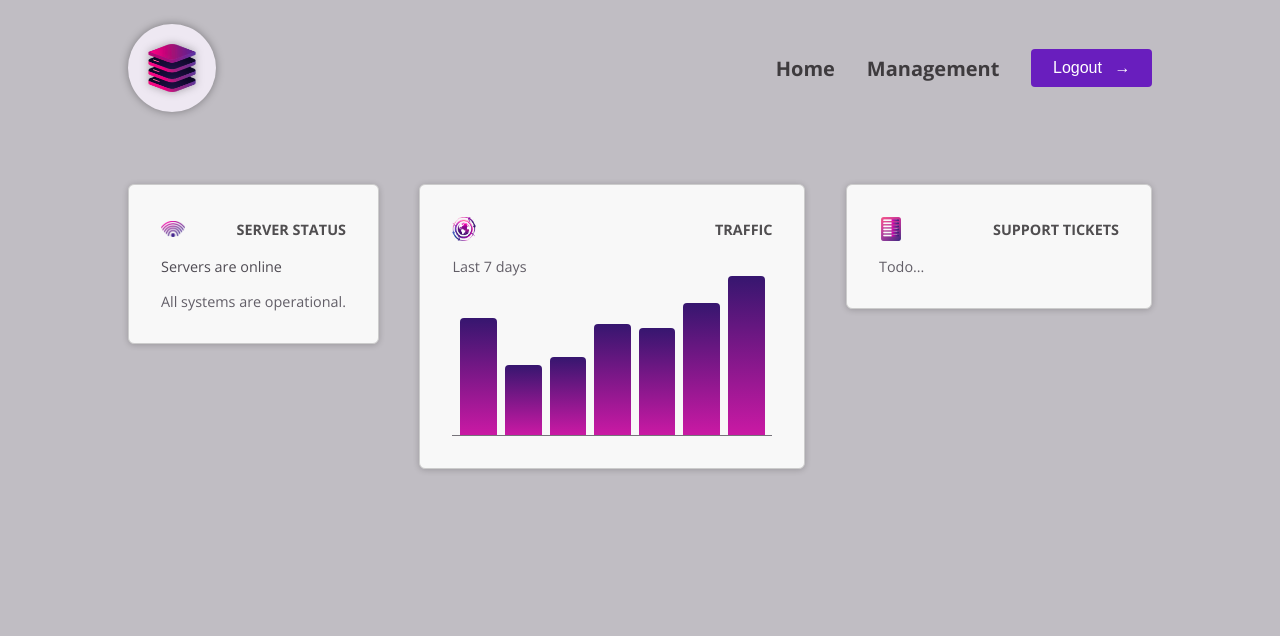
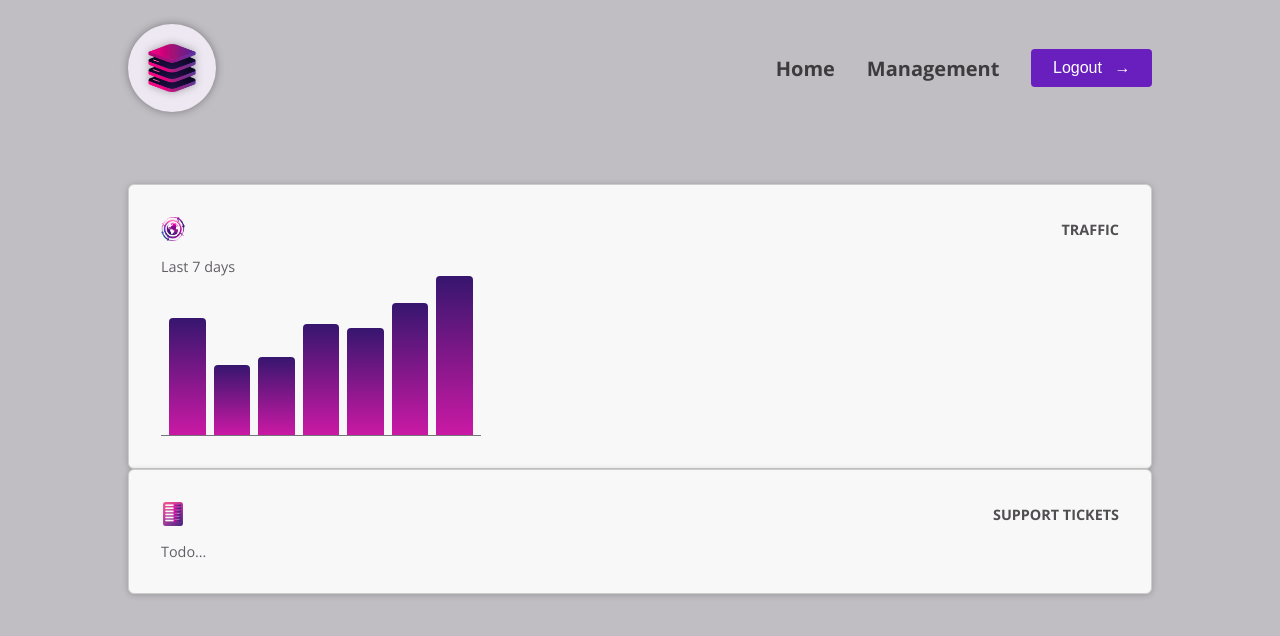
Before and after one commit to mitrasingh/angular-ticket-system, an Angular app: page / in a window 1280 px wide. Shown: the top 636 px of the page. Built offline with nearby package versions, Linux system fonts and the light colour scheme.

Commit message:
refactor: move server status structure to own component

```diff
--- a/src/app/app.component.html
+++ b/src/app/app.component.html
@@ -1,27 +1,5 @@
 <app-header />
 <main>
-  <div id="dashboard">
-    <div class="dashboard-item">
-      <article>
-        <header>
-          <img src="status.png" alt="A signal symbol" />
-          <h2>Server Status</h2>
-        </header>
-        <div>
-          @if (currentStatus === 'online') {
-          <p>Servers are online</p>
-          <p>All systems are operational.</p>
-          } @else if (currentStatus === 'offline') {
-          <p>Servers are offline</p>
-          <p>Functionality should be restored soon.</p>
-          } @else {
-          <p>Server status is unknown</p>
-          <p>Fetching server status failed.</p>
-          }
-        </div>
-      </article>
-    </div>
-
   <div class="dashboard-item">
     <article>
       <header>
@@ -53,5 +31,4 @@
       </div>
     </article>
   </div>
-  </div>
 </main>
```
Lines whose indentation alone changed are shown as unchanged.
